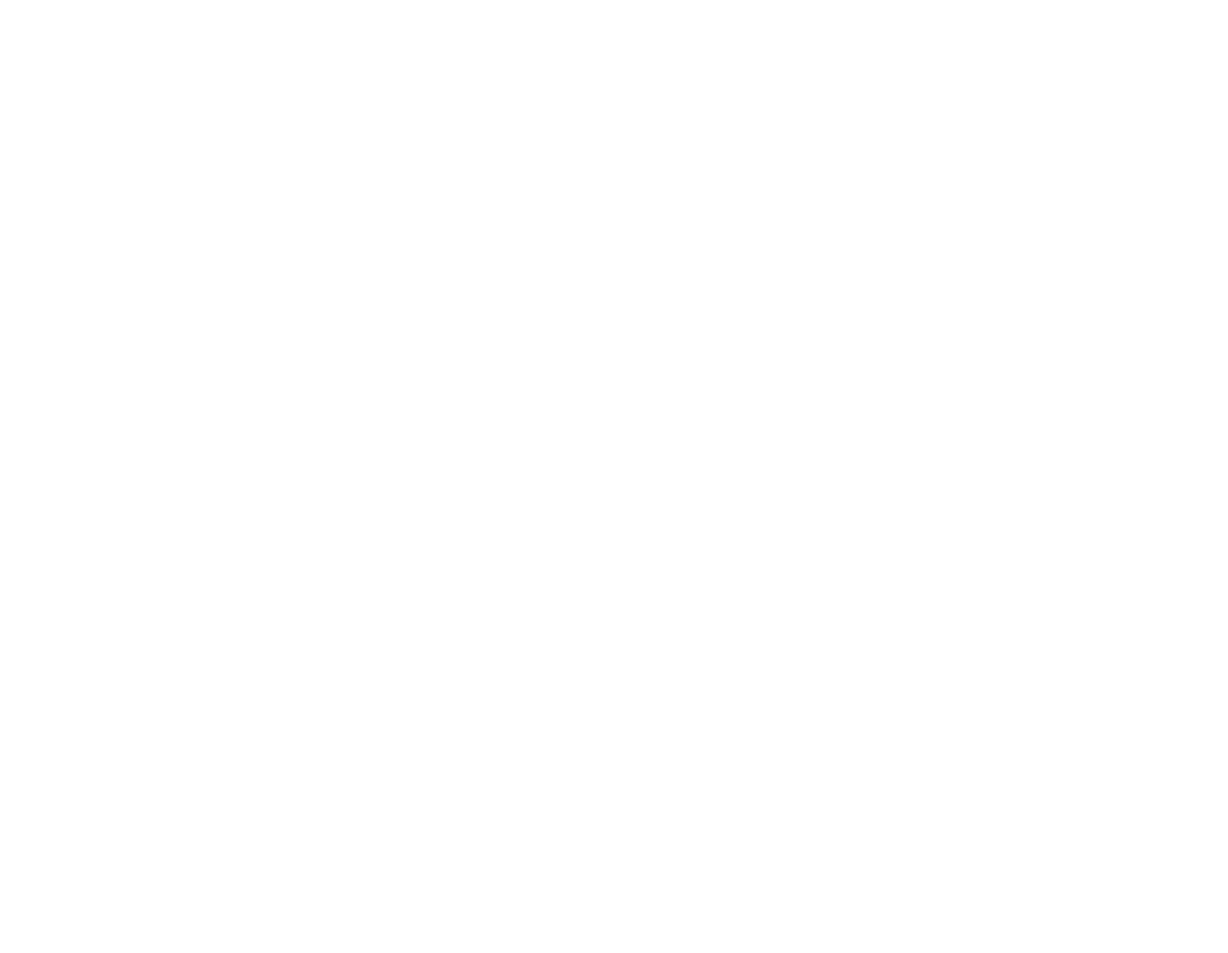
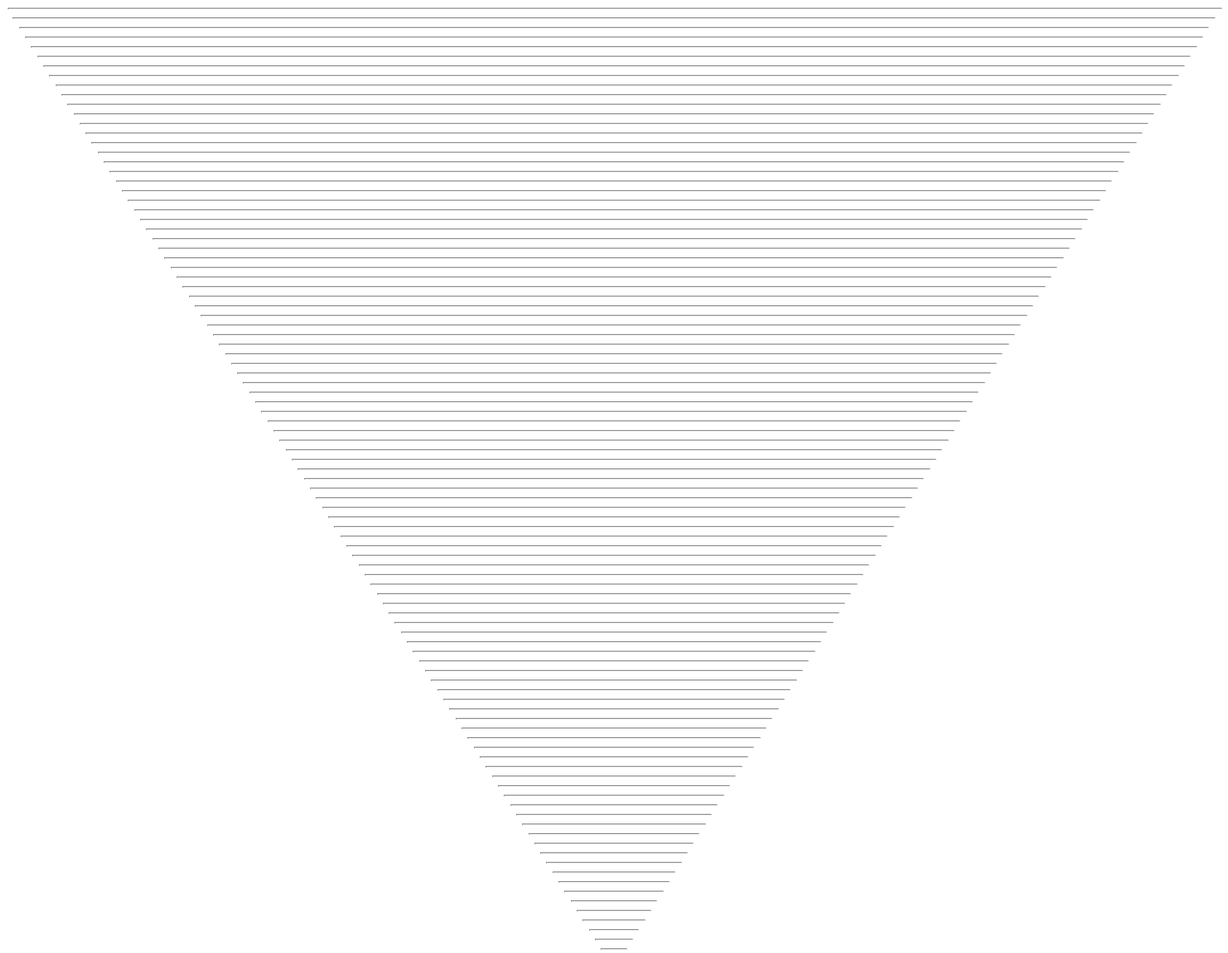
Before and after one commit to anhquan-k51/A0321i-D-ng-Anh-Qu-n, a plain HTML site: page modude-1/vong_lap/vong_lap_while/practice_1.html in a window 1280 px wide. Shown: the whole page at 96% size. Before the commit the page ends 800 px from the top, so only its background shows below. Drawn offline with Linux system fonts and the light colour scheme.

Commit message:
Update practice_1.html

```diff
--- a/modude-1/vong_lap/vong_lap_while/practice_1.html
+++ b/modude-1/vong_lap/vong_lap_while/practice_1.html
@@ -6,22 +6,17 @@
 </head>
 <body>
 <script>
-    // let i = 100;
-    //
-    // while (i > 1) {
-    //     //phân thân vòng lặp
-    //     document.write("<hr width = " + i + "%>");
-    //     i--;
-    // }
+    let i = 100;
+
+    while (i > 1) {
+        //phân thân vòng lặp
+        document.write("<hr width = " + i + "%>");
+        i--;
+    }
 
 
 
 
-    let x = 1;
-    for (let i = 0; i < -1; i = i + 2) {
-        x = x + 1;
-    }
-    console.log(x);
 </script>
 </body>
 </html>
```
